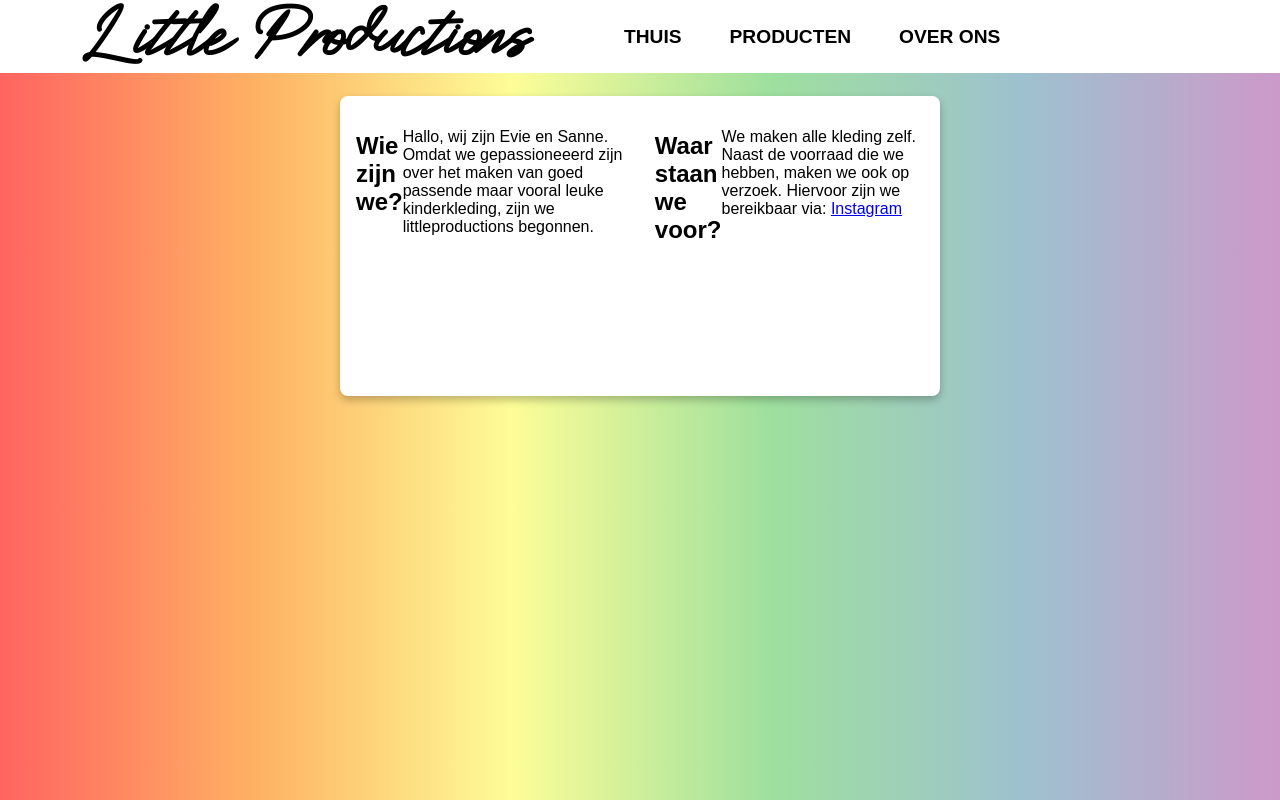
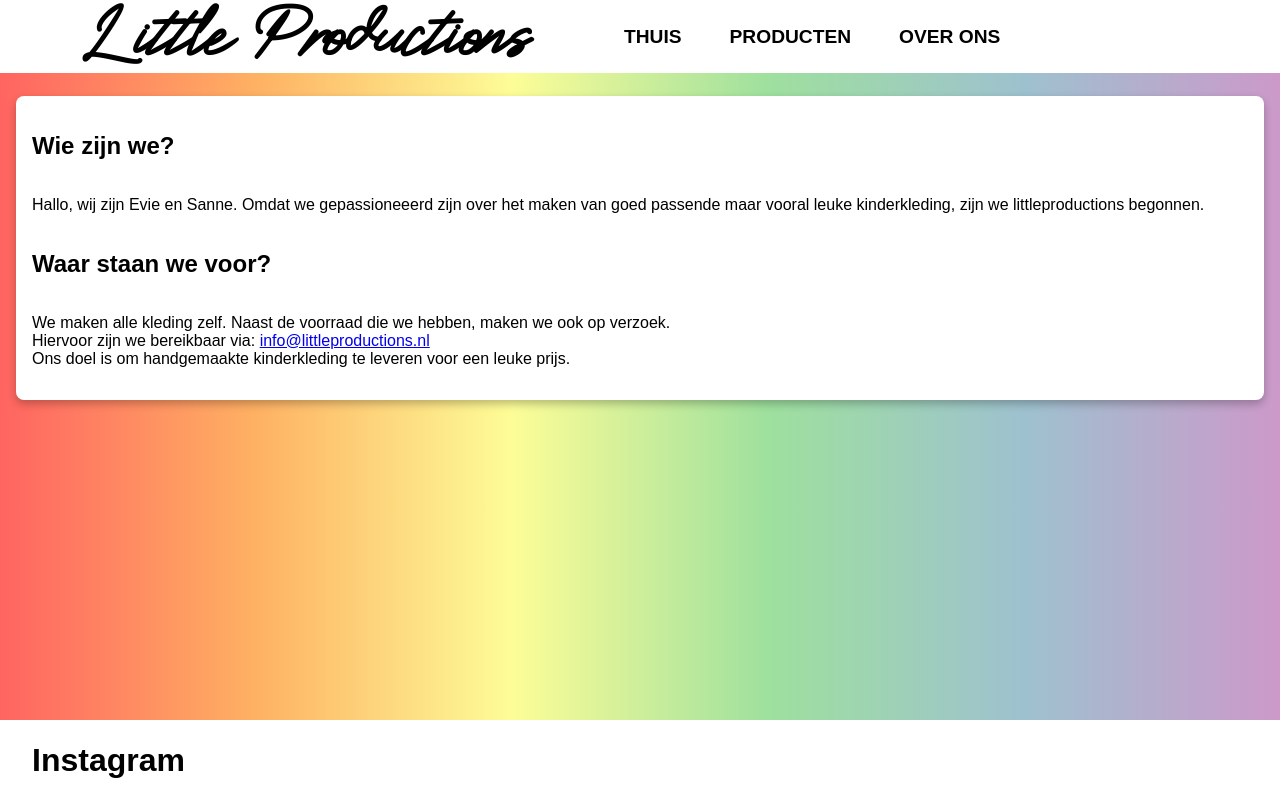
Before and after one commit to CommandReverse/django-ecommerce, a Django app: page /about in a window 1280 px wide. Run offline with Django 3.2, Linux system fonts and the light colour scheme.

Commit message:
fixed a few bugs in the code in regards to displaying the data correctly

```diff
--- a/core/settings.py
+++ b/core/settings.py
@@ -117,7 +117,7 @@
 STATICFILES_DIRS = [os.path.join(BASE_DIR, 'static')]
 
 MEDIA_URL = '/media/'
-MEDIA_ROOT = os.path.join(BASE_DIR, 'media/')
+MEDIA_ROOT = '/var/www/littleproductions/media/'
 
 # Default primary key field type
 # https://docs.djangoproject.com/en/3.2/ref/settings/#default-auto-field
--- a/static/css/style.css
+++ b/static/css/style.css
@@ -12,7 +12,7 @@
   --sauce-hover: rgb(74, 0, 105);
   --title: rgb(0, 0, 0);
   --text: rgb(0, 0, 0);
-  --text-hover: rgb(255, 255, 255);
+  --text-hover: rgb(105, 105, 105);
   --border: rgb(40, 40, 40);
   --shadow: rgba(0, 0, 0, 0.25);
   --card: rgb(255, 255, 255);
@@ -73,7 +73,8 @@
 main {
   grid-area: main;
   background-image: var(--rainbow);
-  background-blend-mode: overlay;
+  background-blend-mo  --card: rgb(255, 255, 255);
+de: overlay;
   background-size: cover;
 }
 
@@ -118,7 +119,7 @@
 .cardwrapper {
   display: grid;
   grid-template-columns: 1fr;
-  grid-auto-flow: column;
+  grid-auto-flow: dense;
   place-items: center;
   gap: 1rem;
   padding: 1rem;
@@ -148,13 +149,9 @@
 
 .pager {
   display: flex;
-  align-content: space-between;
-  min-width: 600px;
-  max-width: 600px;
-  min-height: 300px;
-  max-height: 300px;
+  flex-direction: column;
   position: relative;
-  margin: 0;
+  margin: 1rem;
   padding: 1rem;
   border-radius: 0.5rem;
   background-color: var(--card);
@@ -377,7 +374,7 @@
     margin: 0;
     padding: 1rem;
     border-radius: 0.5rem;
-    background-color: pink;
+    background-color: var(--card);
     box-shadow: 0 4px 8px 0 var(--shadow);
   }
 
@@ -430,7 +427,7 @@
   .nav-toggle-label span::before,
   .nav-toggle-label span::after {
     display: block;
-    background: white;
+    background: black;
     height: 2px;
     width: 2em;
     border-radius: 2px;
@@ -492,7 +489,7 @@
   }
 
   .cardwrapper {
-    grid-template-columns: auto;
+    grid-template-columns: 1fr 1fr;
   }
   /* navigation bar design */
   .nav-toggle {
--- a/store/views.py
+++ b/store/views.py
@@ -18,8 +18,8 @@
     return render(request, 'store/products.html', {'products': products})
 
 def product_detail(request, slug):
-   product = get_object_or_404(Product, slug=slug, in_stock=True)
-   return render(request, 'store/products/detail.html', {'product': product})
+    product = get_object_or_404(Product, slug=slug, in_stock=True)
+    return render(request, 'store/products/detail.html', {'product': product})
 
 def category_list(request, category_slug):
     category = get_object_or_404(Category, slug=category_slug)
--- a/templates/store/about.html
+++ b/templates/store/about.html
@@ -2,9 +2,7 @@
 {% load static %}
 {% block title %}Over Ons{%endblock%}
 {% block content %}
-
-<div class="cardwrapper">
-  <div class="pager">
+<div class="pager">
       <h2>
           Wie zijn we?
       </h2>
@@ -19,13 +17,14 @@
       <p>
       We maken alle kleding zelf. Naast de voorraad die we hebben, maken we ook
       op verzoek.
+      <br>
       Hiervoor zijn we bereikbaar via:
-      <a href="mailto:info@littleproductions.nl>
+      <a href="mailto:info@littleproductions.nl">
           info@littleproductions.nl
       </a>
+      <br>
       Ons doel is om handgemaakte kinderkleding te leveren voor een leuke
       prijs.
       </p>
   </div>
-</div>
 {% endblock %}
--- a/templates/store/products.html
+++ b/templates/store/products.html
@@ -3,7 +3,7 @@
 {% block title %}Producten{% endblock %}
 {% block content %}
 <div class="cardwrapper">
-  {% for product in product_all %}
+  {% for product in products %}
   <div class="card">
     <img
       class="product-image"
```
Also changed, not shown: media/images/pants.jpg (deleted), media/images/socks.jpg (deleted).
